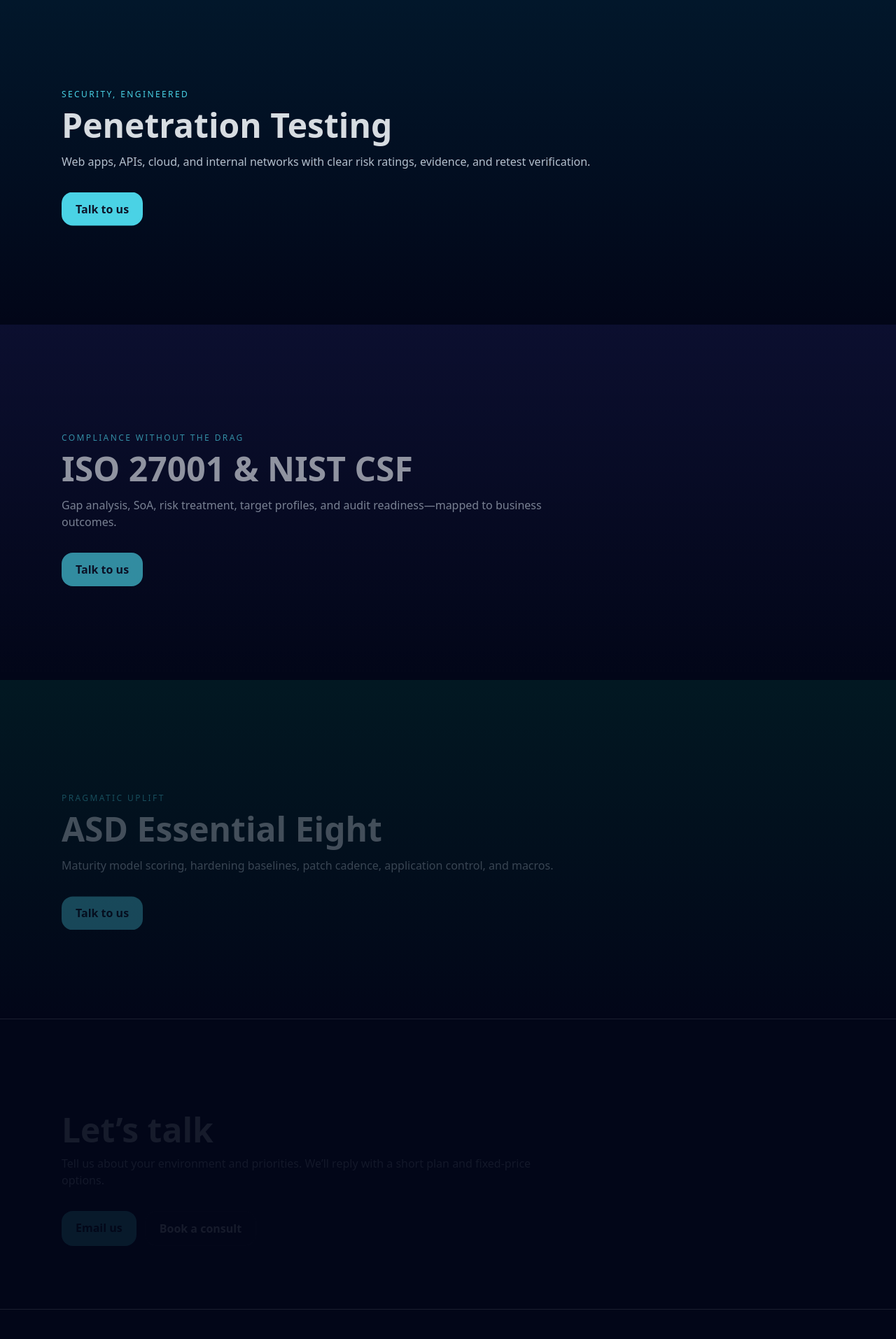
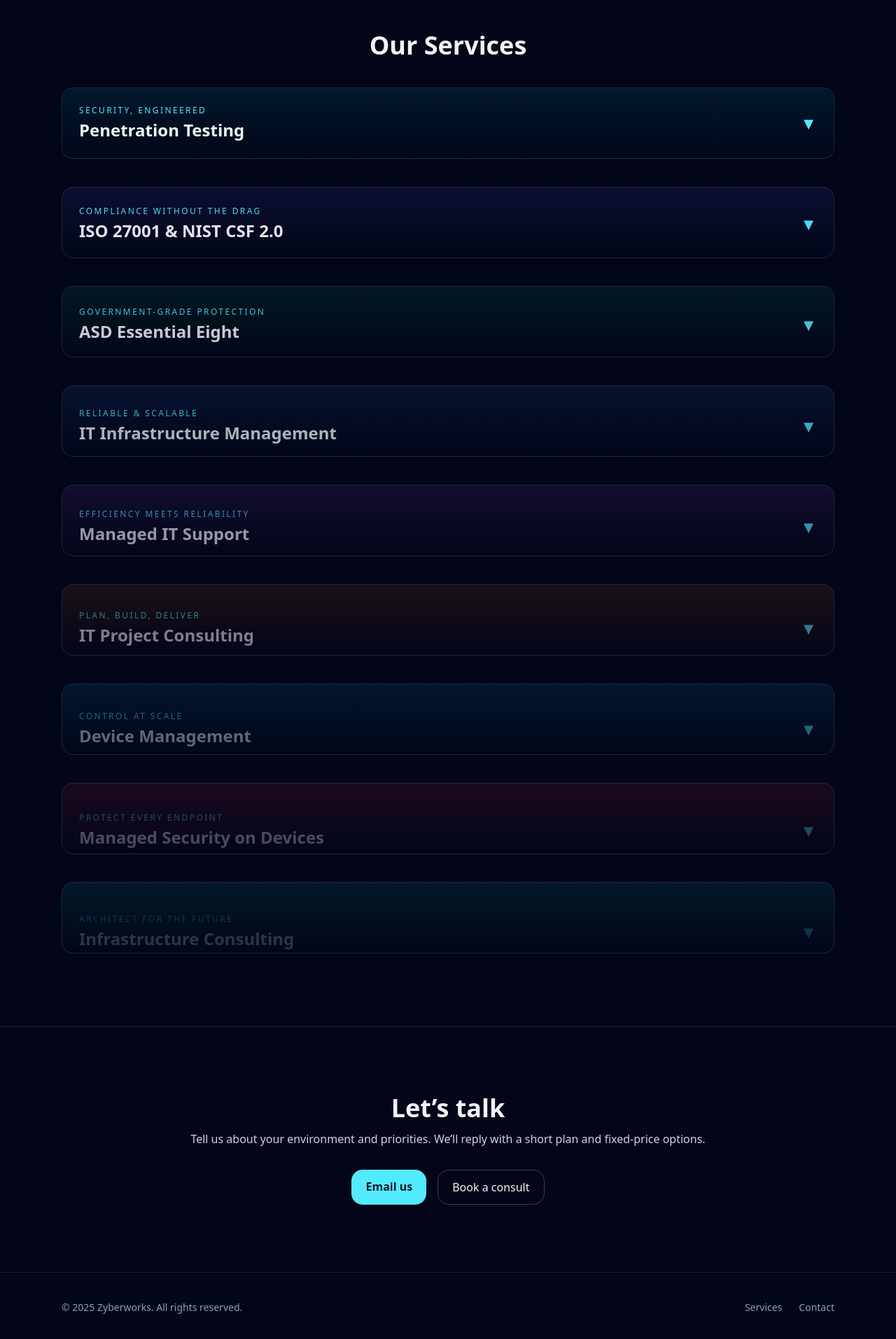
Before and after one commit to zyberworks24-dotcom/zyberworks, a React (Vite) app: page / in a window 1280 px wide. Shown: the part 820-2734 px from the top of the page at 70% size. Built offline with nearby package versions, Linux system fonts and the light colour scheme.

Commit message:
Updated services section with Device Management, Managed Security, and Infrastructure Consulting

```diff
--- a/src/App.jsx
+++ b/src/App.jsx
@@ -1,74 +1,169 @@
-import { useRef } from "react";
-import { motion, useScroll, useTransform } from "framer-motion";
+import { useRef, useState } from "react";
+import { motion, useScroll, useTransform, AnimatePresence } from "framer-motion";
 
 export default function App() {
   return (
     <main className="bg-slate-950 text-slate-100 min-h-screen">
-      {/* Fixed Navbar */}
+      {/* ---------- Navbar ---------- */}
       <header className="fixed top-0 left-0 w-full z-50 bg-slate-950/80 backdrop-blur-lg border-b border-slate-800 shadow-lg">
         <div className="max-w-7xl mx-auto flex justify-between items-center px-8 py-4">
-          <img
-            src="Imgaes/icon-transparent.png"
-            alt="Zyberworks logo"
-            className="w-44 md:w-52 drop-shadow-[0_6px_20px_rgba(34,211,238,0.35)]"
-          />
+          <h1 className="text-3xl font-extrabold text-cyan-300 tracking-wide drop-shadow-[0_0_10px_rgba(34,211,238,0.7)]">
+            Zyberworks
+          </h1>
           <nav>
             <ul className="flex space-x-10 text-slate-300 text-lg font-medium">
               <li><a href="#services" className="hover:text-cyan-300 transition">Services</a></li>
-              <li><a href="#consulting" className="hover:text-cyan-300 transition">Consulting</a></li>
               <li><a href="#contact" className="hover:text-cyan-300 transition">Contact</a></li>
             </ul>
           </nav>
         </div>
       </header>
-      {/* Hero Section */}
+
+      {/* ---------- Hero ---------- */}
       <section className="relative h-screen flex flex-col items-center justify-center overflow-hidden pt-32">
-        <motion.div
-          className="absolute h-[36rem] w-[36rem] rounded-full blur-3xl bg-cyan-400/20 -left-32 -top-24"
-          animate={{ y: [0, 30, 0] }}
-          transition={{ repeat: Infinity, duration: 8, ease: "easeInOut" }}
-        />
-        <motion.div
-          className="absolute h-[44rem] w-[44rem] rounded-full blur-3xl bg-indigo-500/10 -right-40 bottom-[-6rem]"
-          animate={{ y: [0, -30, 0] }}
-          transition={{ repeat: Infinity, duration: 9, ease: "easeInOut" }}
-        />
-
-        {/* Centered Hero Text */}
-        <motion.div
-          initial={{ opacity: 0, y: 30 }}
-          animate={{ opacity: 1, y: 0 }}
-          transition={{ duration: 1 }}
-          className="text-center px-6 mt-10"
-        >
-          <h1 className="text-5xl md:text-7xl font-extrabold tracking-tight mb-4">
-            IT Services & Security Consulting
-          </h1>
+        <motion.div className="absolute h-[36rem] w-[36rem] rounded-full blur-3xl bg-cyan-400/20 -left-32 -top-24"
+          animate={{ y: [0, 30, 0] }} transition={{ repeat: Infinity, duration: 8, ease: "easeInOut" }} />
+        <motion.div className="absolute h-[44rem] w-[44rem] rounded-full blur-3xl bg-indigo-500/10 -right-40 bottom-[-6rem]"
+          animate={{ y: [0, -30, 0] }} transition={{ repeat: Infinity, duration: 9, ease: "easeInOut" }} />
+        <motion.img src="Imgaes/icon-transparent.png" alt="Zyberworks logo"
+          className="w-44 md:w-56 mb-8 drop-shadow-[0_6px_20px_rgba(34,211,238,0.45)]"
+          animate={{ opacity: [0.3, 1, 0.3] }} transition={{ repeat: Infinity, duration: 5, ease: "easeInOut" }} />
+        <motion.div initial={{ opacity: 0, y: 30 }} animate={{ opacity: 1, y: 0 }}
+          transition={{ duration: 1 }} className="text-center px-6 mt-4">
+          <h1 className="text-5xl md:text-7xl font-extrabold tracking-tight mb-4">IT Services & Security Consulting</h1>
           <p className="text-lg text-slate-300 max-w-2xl mx-auto">
             Secure by design. Pragmatic delivery across ISO 27001, NIST CSF 2.0, and the ASD Essential Eight.
           </p>
         </motion.div>
       </section>
 
-      {/* Feature Sections */}
-      <FeatureSection
+      {/* ---------- Services (Collapsible) ---------- */}
+<section id="services" className="relative max-w-6xl mx-auto px-6 py-16 border-t border-slate-800">
+  <h2 className="text-4xl font-bold mb-10 text-center">Our Services</h2>
+
+  {/* ---------- Cybersecurity & Compliance ---------- */}
+  <CollapsibleService
     kicker="Security, engineered"
     title="Penetration Testing"
-        body="Web apps, APIs, cloud, and internal networks with clear risk ratings, evidence, and retest verification."
+    body="Comprehensive testing across web apps, APIs, cloud environments, and internal networks."
     tint="from-cyan-500/10 to-transparent"
+    cards={[
+      { title: "Web Application Testing", desc: "OWASP Top 10 coverage with detailed risk context and exploit paths." },
+      { title: "API & Cloud Testing", desc: "Assess authentication, data exposure, and cloud misconfiguration risks." },
+      { title: "Internal & External Networks", desc: "Privilege escalation, lateral movement, and AD enumeration detection." },
+      { title: "Retesting & Verification", desc: "Revalidation of fixes with supporting evidence and closure reporting." },
+    ]}
   />
-      <FeatureSection
+
+  <CollapsibleService
     kicker="Compliance without the drag"
-        title="ISO 27001 & NIST CSF"
-        body="Gap analysis, SoA, risk treatment, target profiles, and audit readiness—mapped to business outcomes."
+    title="ISO 27001 & NIST CSF 2.0"
+    body="We connect governance with engineering — mapping ISO 27001 Annex A controls to NIST CSF functions."
     tint="from-indigo-500/10 to-transparent"
+    cards={[
+      { title: "Gap Assessment", desc: "Identify current vs. target maturity across CSF functions." },
+      { title: "Statement of Applicability", desc: "Define and justify control applicability with SoA evidence." },
+      { title: "Risk Treatment Planning", desc: "Link risk register items to NIST CSF outcomes." },
+      { title: "Audit Readiness", desc: "Evidence collection, internal audit prep, and continual improvement plans." },
+    ]}
   />
-      <FeatureSection
-        kicker="Pragmatic uplift"
+
+  <CollapsibleService
+    kicker="Government-grade protection"
     title="ASD Essential Eight"
-        body="Maturity model scoring, hardening baselines, patch cadence, application control, and macros."
+    body="The ACSC’s Essential Eight provides a prioritized set of mitigation strategies to strengthen your cyber posture."
     tint="from-emerald-500/10 to-transparent"
+    cards={[
+      { title: "Application Control", desc: "Allow only approved applications to execute." },
+      { title: "Patch Applications", desc: "Apply security updates promptly to reduce exploit exposure." },
+      { title: "Multi-Factor Authentication", desc: "Protect privileged and remote access accounts with MFA." },
+      { title: "Regular Backups", desc: "Perform and verify backups to support rapid recovery." },
+    ]}
   />
+
+  {/* ---------- IT Infrastructure & Managed Services ---------- */}
+  <CollapsibleService
+    kicker="Reliable & scalable"
+    title="IT Infrastructure Management"
+    body="End-to-end management of on-prem and cloud infrastructure to ensure uptime, performance, and security."
+    tint="from-blue-500/10 to-transparent"
+    cards={[
+      { title: "Network Design & Monitoring", desc: "Optimized, secure networks with 24/7 visibility and proactive alerts." },
+      { title: "Cloud & Hybrid Management", desc: "Azure, AWS, and GCP migration, cost optimization, and compliance." },
+      { title: "Disaster Recovery", desc: "Design and implement DR strategies aligned with business continuity goals." },
+      { title: "System Hardening", desc: "Baseline configurations and patch automation for servers and endpoints." },
+    ]}
+  />
+
+  <CollapsibleService
+    kicker="Efficiency meets reliability"
+    title="Managed IT Support"
+    body="Proactive monitoring and support for users, servers, and applications to minimize downtime."
+    tint="from-purple-500/10 to-transparent"
+    cards={[
+      { title: "Helpdesk Support", desc: "Tier 1–3 support with SLA-backed resolution times and ticket tracking." },
+      { title: "Endpoint Management", desc: "Centralized patching, updates, and device provisioning." },
+      { title: "Onboarding & Offboarding", desc: "Automated user provisioning and deactivation workflows." },
+      { title: "IT Policy Enforcement", desc: "Maintain compliance and visibility across your digital workspace." },
+    ]}
+  />
+
+  <CollapsibleService
+    kicker="Plan, build, deliver"
+    title="IT Project Consulting"
+    body="Expert guidance in designing and executing IT transformation projects — from strategy to deployment."
+    tint="from-orange-500/10 to-transparent"
+    cards={[
+      { title: "Technology Roadmapping", desc: "Align IT initiatives with strategic business objectives." },
+      { title: "Cloud Migrations", desc: "Plan, execute, and secure migration of workloads to cloud environments." },
+      { title: "Software Deployment", desc: "Implementation support for ERP, CRM, and internal tool rollouts." },
+      { title: "Vendor Management", desc: "RFP, selection, and oversight of third-party vendors and MSPs." },
+    ]}
+  />
+
+  {/* ---------- New Services ---------- */}
+  <CollapsibleService
+    kicker="Control at scale"
+    title="Device Management"
+    body="Centralized lifecycle management for corporate and BYOD devices — securing endpoints across your organization."
+    tint="from-sky-500/10 to-transparent"
+    cards={[
+      { title: "MDM & MAM Integration", desc: "Deploy, manage, and secure devices through Microsoft Intune, Jamf, or Workspace ONE." },
+      { title: "Policy Enforcement", desc: "Apply consistent password, encryption, and compliance rules company-wide." },
+      { title: "Asset Tracking", desc: "Maintain real-time visibility of device health, patch level, and location." },
+      { title: "Automated Provisioning", desc: "Zero-touch deployment for new employees and remote teams." },
+    ]}
+  />
+
+  <CollapsibleService
+    kicker="Protect every endpoint"
+    title="Managed Security on Devices"
+    body="Comprehensive protection for PCs, laptops, mobile devices, and EFTPOS terminals through managed EDR and threat monitoring."
+    tint="from-rose-500/10 to-transparent"
+    cards={[
+      { title: "Mobile Threat Defense", desc: "Real-time malware, phishing, and app risk detection for Android & iOS." },
+      { title: "Endpoint Detection & Response (EDR)", desc: "Continuous monitoring, automated isolation, and forensic analysis." },
+      { title: "Device Encryption & Access Control", desc: "Full-disk encryption, secure boot, and conditional access enforcement." },
+      { title: "EFTPOS & IoT Protection", desc: "Network segmentation, firmware patching, and PCI DSS compliance checks." },
+    ]}
+  />
+
+  <CollapsibleService
+    kicker="Architect for the future"
+    title="Infrastructure Consulting"
+    body="Advisory and implementation services to modernize and optimize your IT infrastructure for performance, resilience, and cost efficiency."
+    tint="from-teal-500/10 to-transparent"
+    cards={[
+      { title: "Cloud Strategy & Design", desc: "Assess workloads and define the optimal hybrid or multi-cloud architecture." },
+      { title: "Network Optimization", desc: "Improve throughput, redundancy, and cybersecurity through better design." },
+      { title: "Virtualization & Containerization", desc: "Implement scalable and portable workloads with VMware, Hyper-V, or Kubernetes." },
+      { title: "Infrastructure Cost Control", desc: "Analyze usage, rightsizing, and automation to lower operational costs." },
+    ]}
+  />
+</section>
+
+
+
 
       <ContactCTA />
       <Footer />
@@ -76,53 +171,97 @@
   );
 }
 
-function FeatureSection({ kicker, title, body, tint }) {
+/* ---------- Collapsible Service ---------- */
+function CollapsibleService({ kicker, title, body, tint, cards }) {
   const ref = useRef(null);
-  const { scrollYProgress } = useScroll({ target: ref, offset: ["start 80%", "end 40%"] });
+  const { scrollYProgress } = useScroll({ target: ref, offset: ["start 85%", "end 40%"] });
   const y = useTransform(scrollYProgress, [0, 1], [24, 0]);
   const opacity = useTransform(scrollYProgress, [0, 1], [0, 1]);
+  const [open, setOpen] = useState(false);
 
   return (
-    <section ref={ref} id="services" className="relative">
+    <div ref={ref} className="relative mb-10 border border-slate-800 rounded-2xl overflow-hidden">
       <div className={`absolute inset-0 bg-gradient-to-b ${tint}`} />
-      <div className="relative max-w-6xl mx-auto px-6 py-28 lg:py-36">
-        <motion.p style={{ opacity, y }} className="text-cyan-300 text-xs uppercase tracking-[0.2em]">
-          {kicker}
-        </motion.p>
-        <motion.h2 style={{ opacity, y }} className="mt-3 text-4xl md:text-5xl font-bold">
-          {title}
-        </motion.h2>
-        <motion.p style={{ opacity, y }} className="mt-4 text-slate-300 max-w-3xl">
-          {body}
-        </motion.p>
-        <motion.div style={{ opacity, y }} className="mt-8">
-          <a href="#contact" className="inline-block rounded-2xl bg-cyan-300 text-slate-900 px-5 py-3 font-semibold hover:-translate-y-0.5 transition">
-            Talk to us
-          </a>
+      <motion.div className="relative p-6 cursor-pointer flex justify-between items-center"
+        onClick={() => setOpen(!open)} style={{ opacity, y }}>
+        <div>
+          <p className="text-cyan-300 text-xs uppercase tracking-[0.2em]">{kicker}</p>
+          <h3 className="text-2xl font-bold mt-1">{title}</h3>
+        </div>
+        <motion.span animate={{ rotate: open ? 180 : 0 }} transition={{ duration: 0.3 }} className="text-cyan-300 text-2xl">▼</motion.span>
       </motion.div>
+
+      <AnimatePresence>
+        {open && (
+          <motion.div initial={{ height: 0, opacity: 0 }} animate={{ height: "auto", opacity: 1 }}
+            exit={{ height: 0, opacity: 0 }} transition={{ duration: 0.5 }} className="overflow-hidden p-6 pt-0">
+            <p className="text-slate-300 mb-6">{body}</p>
+            <div className="grid gap-6 sm:grid-cols-2 lg:grid-cols-4">
+              {cards.map((card, i) => (
+                <div key={i} className="rounded-2xl border border-slate-800 bg-slate-900/50 p-6 hover:bg-slate-900/70">
+                  <h4 className="text-lg font-semibold text-cyan-300 mb-2">{card.title}</h4>
+                  <p className="text-slate-400 text-sm">{card.desc}</p>
                 </div>
-    </section>
+              ))}
+            </div>
+          </motion.div>
+        )}
+      </AnimatePresence>
+    </div>
   );
 }
 
+/* ---------- Contact CTA & Footer ---------- */
 function ContactCTA() {
-  const ref = useRef(null);
-  const { scrollYProgress } = useScroll({ target: ref, offset: ["start 85%", "end 60%"] });
-  const opacity = useTransform(scrollYProgress, [0, 1], [0, 1]);
-  const y = useTransform(scrollYProgress, [0, 1], [24, 0]);
+  const [showForm, setShowForm] = useState(false);
+  const [form, setForm] = useState({ name: "", email: "", company: "", message: "" });
+
+  const handleSubmit = () => {
+    const subject = encodeURIComponent("Consultation Request - Zyberworks");
+    const body = encodeURIComponent(`Name: ${form.name}\nEmail: ${form.email}\nCompany: ${form.company}\n\nMessage:\n${form.message}`);
+    window.location.href = `mailto:info@zyberworks.com?subject=${subject}&body=${body}`;
+    setShowForm(false);
+  };
 
   return (
-    <section id="contact" ref={ref} className="relative border-t border-white/10">
-      <div className="max-w-6xl mx-auto px-6 py-28">
-        <motion.h2 style={{ opacity, y }} className="text-4xl md:text-5xl font-bold">Let’s talk</motion.h2>
-        <motion.p style={{ opacity, y }} className="mt-3 text-slate-300 max-w-2xl">
-          Tell us about your environment and priorities. We’ll reply with a short plan and fixed-price options.
-        </motion.p>
-        <motion.div style={{ opacity, y }} className="mt-8 flex flex-wrap gap-3">
-          <a href="mailto:info@zyberworks.com" className="rounded-2xl bg-cyan-300 text-slate-900 px-5 py-3 font-semibold">Email us</a>
-          <a href="#" className="rounded-2xl border border-white/15 px-5 py-3 font-semibold hover:bg-white/5">Book a consult</a>
-        </motion.div>
+    <section id="contact" className="border-t border-white/10 py-24 text-center">
+      <h2 className="text-4xl font-bold">Let’s talk</h2>
+      <p className="text-slate-300 mt-3">Tell us about your environment and priorities. We’ll reply with a short plan and fixed-price options.</p>
+      <div className="mt-8 flex justify-center gap-4">
+        <a href="mailto:info@zyberworks.com" className="bg-cyan-300 text-slate-900 px-5 py-3 rounded-2xl font-semibold">Email us</a>
+        <button onClick={() => setShowForm(true)} className="border border-slate-700 px-5 py-3 rounded-2xl hover:bg-slate-800">Book a consult</button>
       </div>
+
+      {showForm && (
+        <div className="fixed inset-0 bg-black/70 flex items-center justify-center z-50">
+          <div className="bg-slate-900 border border-slate-700 rounded-2xl p-8 w-full max-w-md relative">
+            <button onClick={() => setShowForm(false)} className="absolute top-3 right-3 text-xl text-slate-400">×</button>
+            <h3 className="text-2xl font-semibold text-cyan-300 mb-4">Book a Consultation</h3>
+            <form className="space-y-4 text-left">
+              {["name", "email", "company", "message"].map((field) => (
+                <div key={field}>
+                  <label className="text-sm text-slate-400 capitalize">{field}</label>
+                  {field !== "message" ? (
+                    <input type={field === "email" ? "email" : "text"} name={field} value={form[field]}
+                      onChange={(e) => setForm({ ...form, [field]: e.target.value })}
+                      className="w-full bg-slate-800 border border-slate-700 rounded-xl px-3 py-2 mt-1 text-slate-200" />
+                  ) : (
+                    <textarea name={field} rows="4" value={form[field]}
+                      onChange={(e) => setForm({ ...form, [field]: e.target.value })}
+                      className="w-full bg-slate-800 border border-slate-700 rounded-xl px-3 py-2 mt-1 text-slate-200"></textarea>
+                  )}
+                </div>
+              ))}
+              <div className="flex justify-end">
+                <button type="button" onClick={handleSubmit}
+                  className="bg-cyan-300 text-slate-900 px-5 py-2 rounded-xl font-semibold hover:-translate-y-0.5 transition">
+                  Send
+                </button>
+              </div>
+            </form>
+          </div>
+        </div>
+      )}
     </section>
   );
 }
@@ -130,7 +269,7 @@
 function Footer() {
   return (
     <footer className="border-t border-white/10 bg-slate-950">
-      <div className="max-w-6xl mx-auto px-6 py-10 text-sm text-slate-400 flex flex-col md:flex-row gap-4 md:items-center md:justify-between">
+      <div className="max-w-6xl mx-auto px-6 py-10 text-sm text-slate-400 flex flex-col md:flex-row justify-between items-center">
         <p>© {new Date().getFullYear()} Zyberworks. All rights reserved.</p>
         <div className="flex gap-6">
           <a href="#services" className="hover:text-cyan-300">Services</a>
```
Lines whose indentation alone changed are shown as unchanged.
